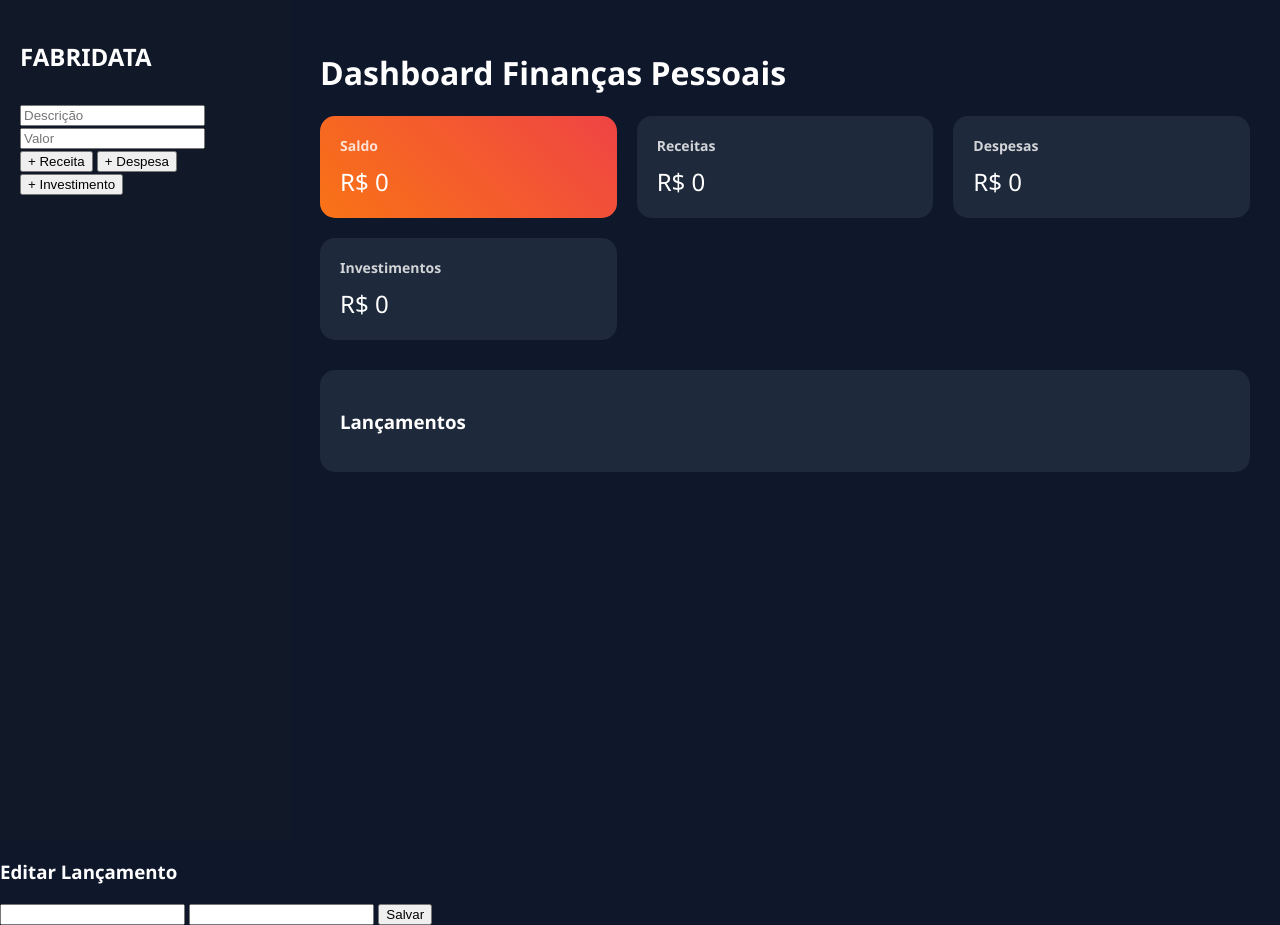
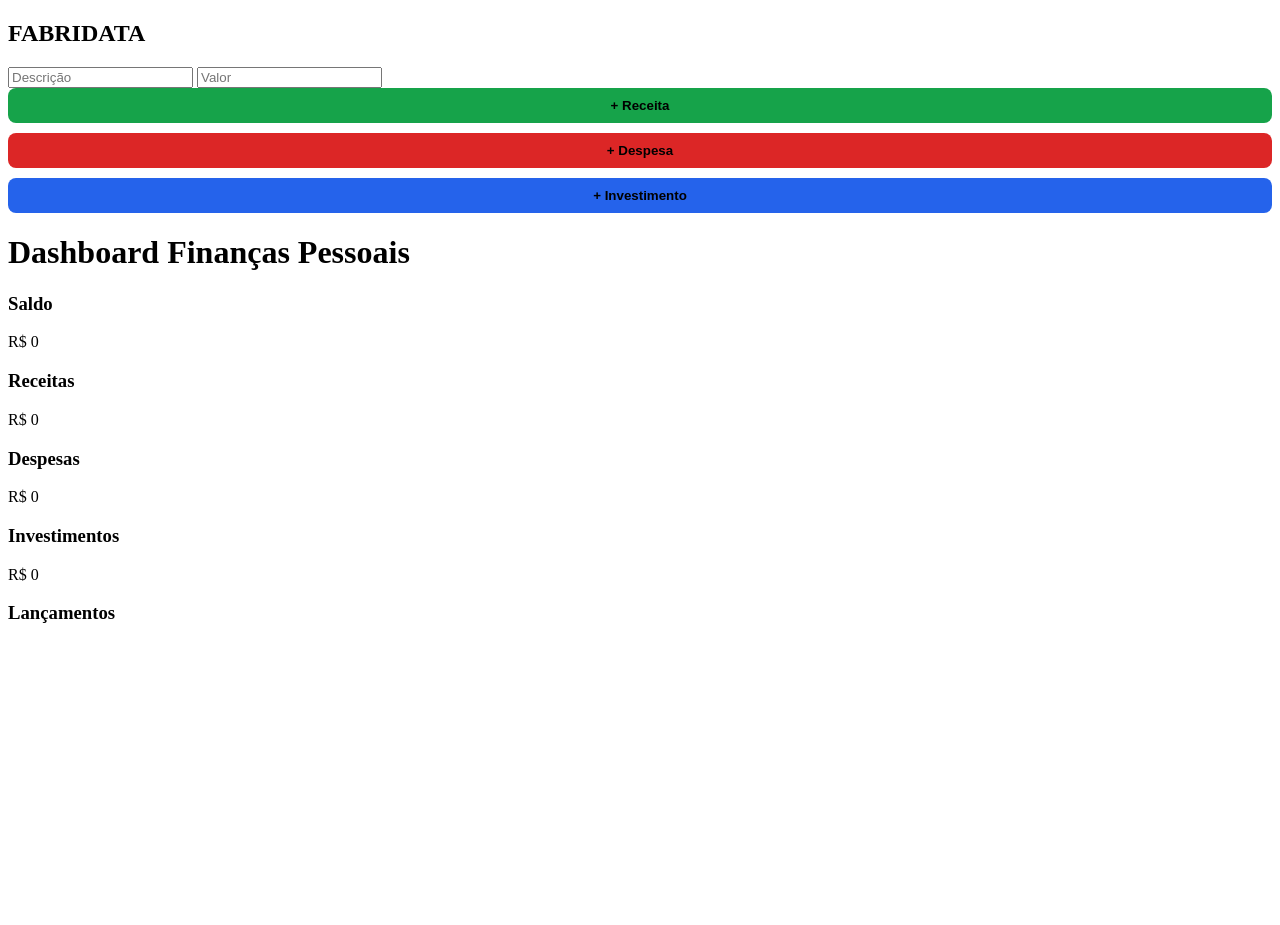
Before and after one commit to thiagomroato/financial-dashboard, a plain HTML site: page index.html in a window 1280 px wide. After the commit the page ends 800 px from the top, so only its background shows below. Drawn offline with nearby package versions, Linux system fonts and the light colour scheme; no server answers.

Commit message:
Refactor CSS styles and add button styles

```diff
--- a/style.css
+++ b/style.css
@@ -1,98 +1,53 @@
-body {
-  margin: 0;
-  font-family: 'Segoe UI', sans-serif;
-  background: #0f172a;
-  color: white;
+.btn-group {
+  display: flex;
+  flex-direction: column;
+  gap: 10px;
 }
 
-.layout {
-  display: flex;
-}
-
-.sidebar {
-  width: 250px;
-  background: #111827;
-  padding: 20px;
-  height: 100vh;
-}
-
-.sidebar h2 {
-  margin-bottom: 30px;
-}
-
-.filter {
-  margin-bottom: 20px;
-}
-
-select {
-  width: 100%;
-  padding: 8px;
-  border-radius: 6px;
+.btn {
+  padding: 10px;
+  border-radius: 8px;
   border: none;
-}
-
-.clear-btn {
-  width: 100%;
-  padding: 10px;
-  background: transparent;
-  border: 1px solid #334155;
-  color: white;
+  font-weight: bold;
   cursor: pointer;
 }
 
-.main {
-  flex: 1;
-  padding: 30px;
+.receita { background: #16a34a; }
+.despesa { background: #dc2626; }
+.invest { background: #2563eb; }
+
+li {
+  display: flex;
+  justify-content: space-between;
+  align-items: center;
 }
 
-.kpi-grid {
-  display: grid;
-  grid-template-columns: repeat(3, 1fr);
-  gap: 20px;
-  margin-bottom: 30px;
+.actions button {
+  margin-left: 5px;
+  padding: 4px 8px;
+  border-radius: 6px;
+  border: none;
+  cursor: pointer;
 }
 
-.kpi {
-  padding: 20px;
-  border-radius: 15px;
-  background: #1e293b;
+.edit { background: #f59e0b; }
+.delete { background: #ef4444; }
+
+.modal {
+  position: fixed;
+  top:0;
+  left:0;
+  width:100%;
+  height:100%;
+  background: rgba(0,0,0,0.7);
+  display:none;
+  justify-content:center;
+  align-items:center;
 }
 
-.kpi.saldo {
-  background: linear-gradient(45deg, #f97316, #ef4444);
+.modal-content {
+  background:#1e293b;
+  padding:20px;
+  border-radius:12px;
+  width:300px;
 }
-
-.kpi.entradas {
-  background: #1e293b;
-}
-
-.kpi.despesas {
-  background: #1e293b;
-}
-
-.kpi h3 {
-  margin: 0;
-  font-size: 14px;
-  opacity: 0.8;
-}
-
-.kpi p {
-  font-size: 24px;
-  margin: 10px 0 0;
-}
-
-.charts-grid {
-  display: grid;
-  grid-template-columns: 1fr 1fr;
-  gap: 20px;
-}
-
-.chart-card {
-  background: #1e293b;
-  padding: 20px;
-  border-radius: 15px;
-}
-
-.chart-card.full {
-  margin-top: 20px;
-}
```
